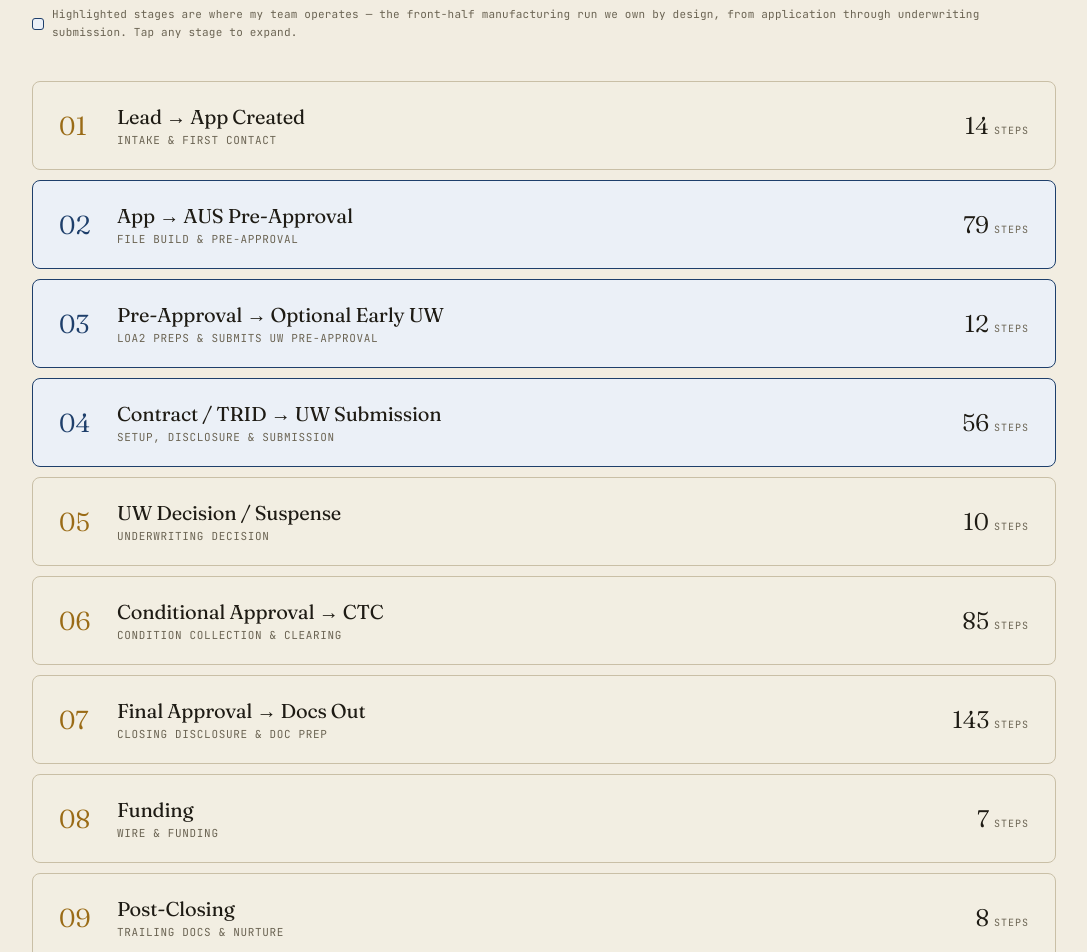
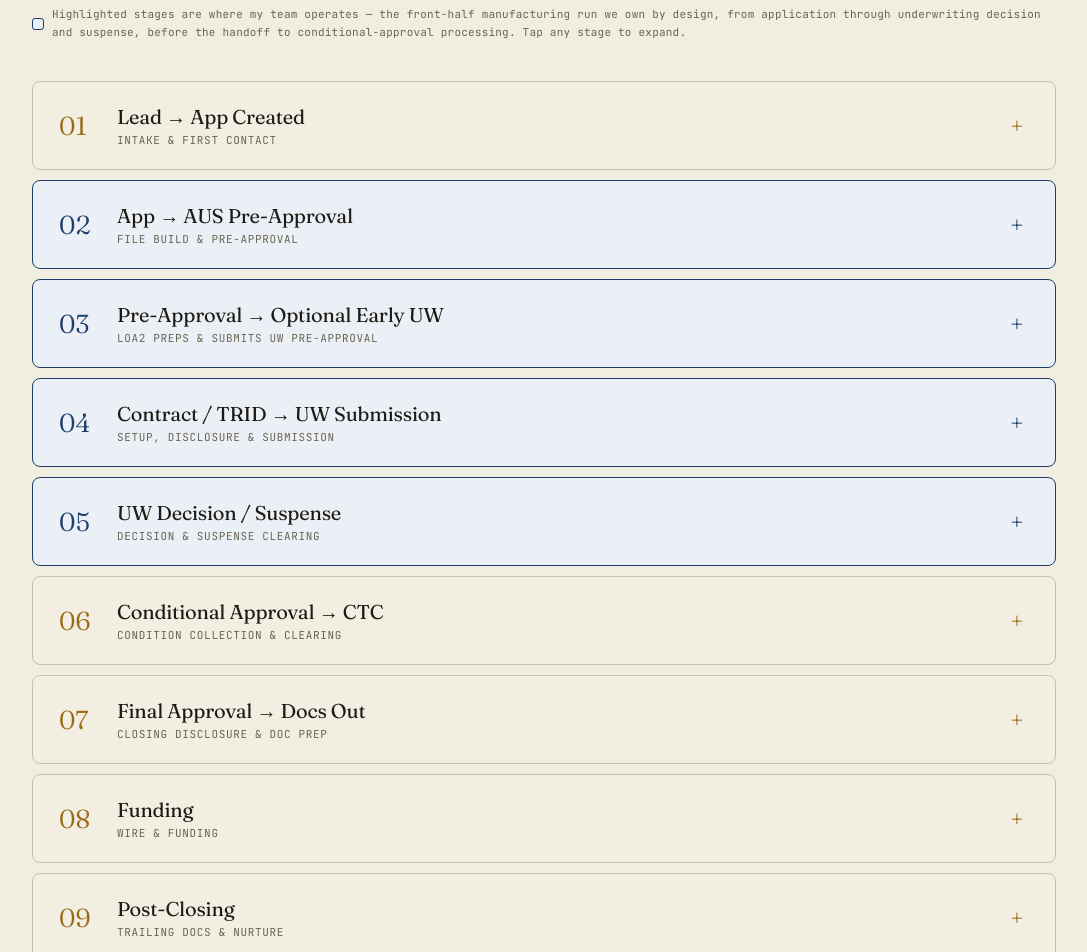
Before and after one commit to jdbates-gitit/jdb-landing, a plain HTML site: page workflow.html in a window 1280 px wide. Shown: the part 674-1626 px from the top of the page, without its empty margins (96-1183 px from the left). Drawn offline with Linux system fonts and the light colour scheme.

```diff
--- a/workflow.html
+++ b/workflow.html
@@ -83,9 +83,10 @@
   .stage-title-wrap{flex:1;min-width:0}
   .stage-title{font-family:var(--display);font-weight:400;font-size:20px;letter-spacing:-.01em;color:var(--ink)}
   .stage-arc{font-family:var(--mono);font-size:11px;letter-spacing:.06em;text-transform:uppercase;color:var(--ink-dim);margin-top:4px}
-  .stage-count{text-align:right;white-space:nowrap}
-  .stage-count .cnum{font-family:var(--display);font-weight:340;font-size:24px;color:var(--ink)}
-  .stage-count .clabel{font-family:var(--mono);font-size:10px;letter-spacing:.1em;text-transform:uppercase;color:var(--ink-dim);margin-left:5px}
+  .stage-chevron{font-family:var(--display);font-weight:300;font-size:26px;color:var(--brass);
+    min-width:24px;text-align:center;transition:transform .3s}
+  .stage.focus .stage-chevron{color:var(--blue)}
+  .stage[aria-expanded="true"] .stage-chevron{transform:rotate(45deg)}
   .stage-detail{max-height:0;opacity:0;transition:max-height .3s ease,opacity .25s ease,padding .3s ease;padding:0 26px}
   .stage[aria-expanded="true"] .stage-detail{max-height:340px;opacity:1;padding:0 26px 24px}
   .focus-tag{display:inline-block;font-family:var(--mono);font-size:10px;letter-spacing:.12em;text-transform:uppercase;
@@ -94,7 +95,7 @@
   .detail-row .dk{font-family:var(--mono);font-size:10.5px;letter-spacing:.08em;text-transform:uppercase;color:var(--ink-dim);padding-top:2px}
   .detail-row .dv{color:var(--ink);line-height:1.5}
   @media(max-width:680px){.detail-row{grid-template-columns:1fr;gap:4px}
-    .stage-head{gap:14px;padding:18px}.stage-count .clabel{display:none}}
+    .stage-head{gap:14px;padding:18px}}
 
   .connector{display:flex;justify-content:center;color:var(--line-2);font-size:14px;margin:-4px 0}
 
@@ -154,12 +155,12 @@
 
   <div class="topstats">
     <div class="topstat"><div class="n">9</div><div class="l">Lifecycle<br>stages</div></div>
-    <div class="topstat"><div class="n">414</div><div class="l">Documented<br>steps</div></div>
-    <div class="topstat"><div class="n">20<span>+</span></div><div class="l">Roles &amp;<br>owners mapped</div></div>
+    <div class="topstat"><div class="n">400<span>+</span></div><div class="l">Documented<br>steps</div></div>
+    <div class="topstat"><div class="n">10<span>+</span></div><div class="l">Roles &amp;<br>owners mapped</div></div>
     <div class="topstat"><div class="n">8</div><div class="l">Handoff gates<br>with definitions of done</div></div>
   </div>
 
-  <div class="note-line"><span class="swatch"></span> Highlighted stages are where my team operates — the front-half manufacturing run we own by design, from application through underwriting submission. Tap any stage to expand.</div>
+  <div class="note-line"><span class="swatch"></span> Highlighted stages are where my team operates — the front-half manufacturing run we own by design, from application through underwriting decision and suspense, before the handoff to conditional-approval processing. Tap any stage to expand.</div>
 
   <div class="flow">
       <button class="stage" aria-expanded="false" onclick="toggleStage(this)">
@@ -169,7 +170,7 @@
             <div class="stage-title">Lead → App Created</div>
             <div class="stage-arc">Intake & first contact</div>
           </div>
-          <div class="stage-count"><span class="cnum">14</span><span class="clabel">steps</span></div>
+          <div class="stage-chevron">+</div>
         </div>
         <div class="stage-detail">
 
@@ -185,7 +186,7 @@
             <div class="stage-title">App → AUS Pre-Approval</div>
             <div class="stage-arc">File build & pre-approval</div>
           </div>
-          <div class="stage-count"><span class="cnum">79</span><span class="clabel">steps</span></div>
+          <div class="stage-chevron">+</div>
         </div>
         <div class="stage-detail">
           <span class="focus-tag">Team focus window</span>
@@ -201,7 +202,7 @@
             <div class="stage-title">Pre-Approval → Optional Early UW</div>
             <div class="stage-arc">LOA2 preps & submits UW pre-approval</div>
           </div>
-          <div class="stage-count"><span class="cnum">12</span><span class="clabel">steps</span></div>
+          <div class="stage-chevron">+</div>
         </div>
         <div class="stage-detail">
           <span class="focus-tag">Team focus window</span>
@@ -217,7 +218,7 @@
             <div class="stage-title">Contract / TRID → UW Submission</div>
             <div class="stage-arc">Setup, disclosure & submission</div>
           </div>
-          <div class="stage-count"><span class="cnum">56</span><span class="clabel">steps</span></div>
+          <div class="stage-chevron">+</div>
         </div>
         <div class="stage-detail">
           <span class="focus-tag">Team focus window</span>
@@ -226,20 +227,20 @@
           <div class="detail-row"><span class="dk">Handoff gate</span><span class="dv">File disclosed, packaged, and submitted to underwriting</span></div>
         </div>
       </button>
-      <button class="stage" aria-expanded="false" onclick="toggleStage(this)">
+      <button class="stage focus" aria-expanded="false" onclick="toggleStage(this)">
         <div class="stage-head">
           <div class="stage-num">05</div>
           <div class="stage-title-wrap">
             <div class="stage-title">UW Decision / Suspense</div>
-            <div class="stage-arc">Underwriting decision</div>
+            <div class="stage-arc">Decision & suspense clearing</div>
           </div>
-          <div class="stage-count"><span class="cnum">10</span><span class="clabel">steps</span></div>
+          <div class="stage-chevron">+</div>
         </div>
         <div class="stage-detail">
-
-          <div class="detail-row"><span class="dk">Primary owners</span><span class="dv">UW · Processing</span></div>
+          <span class="focus-tag">Team focus window</span>
+          <div class="detail-row"><span class="dk">Primary owners</span><span class="dv">UW · PROC1 (suspense)</span></div>
           <div class="detail-row"><span class="dk">Systems of record</span><span class="dv">Encompass · Teams</span></div>
-          <div class="detail-row"><span class="dk">Handoff gate</span><span class="dv">Decision rendered — approval, suspense, or action taken</span></div>
+          <div class="detail-row"><span class="dk">Handoff gate</span><span class="dv">Decision rendered by UW; suspense items returned to PROC1 and cleared</span></div>
         </div>
       </button>
       <button class="stage" aria-expanded="false" onclick="toggleStage(this)">
@@ -249,7 +250,7 @@
             <div class="stage-title">Conditional Approval → CTC</div>
             <div class="stage-arc">Condition collection & clearing</div>
           </div>
-          <div class="stage-count"><span class="cnum">85</span><span class="clabel">steps</span></div>
+          <div class="stage-chevron">+</div>
         </div>
         <div class="stage-detail">
 
@@ -265,7 +266,7 @@
             <div class="stage-title">Final Approval → Docs Out</div>
             <div class="stage-arc">Closing disclosure & doc prep</div>
           </div>
-          <div class="stage-count"><span class="cnum">143</span><span class="clabel">steps</span></div>
+          <div class="stage-chevron">+</div>
         </div>
         <div class="stage-detail">
 
@@ -281,7 +282,7 @@
             <div class="stage-title">Funding</div>
             <div class="stage-arc">Wire & funding</div>
           </div>
-          <div class="stage-count"><span class="cnum">7</span><span class="clabel">steps</span></div>
+          <div class="stage-chevron">+</div>
         </div>
         <div class="stage-detail">
 
@@ -297,7 +298,7 @@
             <div class="stage-title">Post-Closing</div>
             <div class="stage-arc">Trailing docs & nurture</div>
           </div>
-          <div class="stage-count"><span class="cnum">8</span><span class="clabel">steps</span></div>
+          <div class="stage-chevron">+</div>
         </div>
         <div class="stage-detail">
 
```
